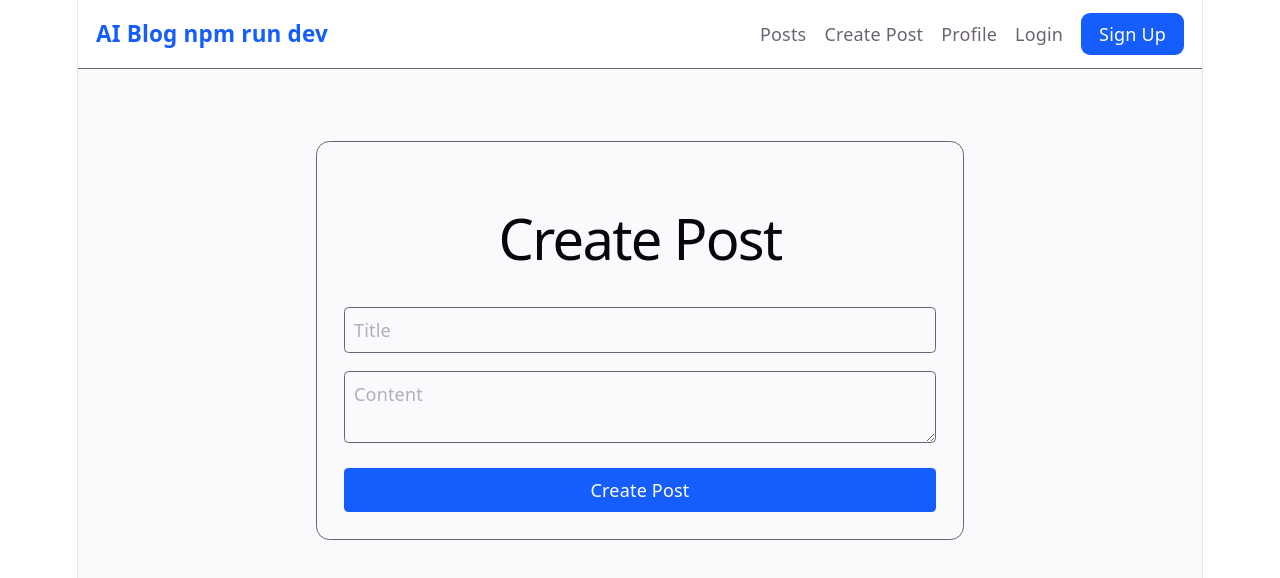
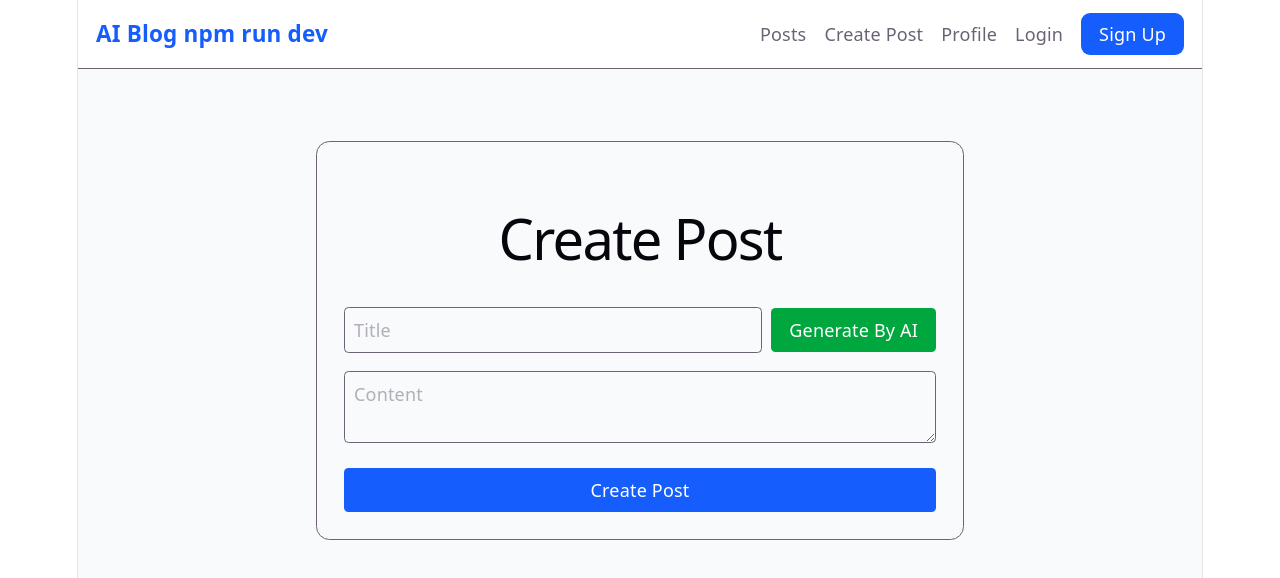
Before and after one commit to rajesh23205/BlogAI-UI, a React (Vite) app: page /create in a window 1280 px wide. Shown: the top 578 px of the page. Built offline with nearby package versions, Linux system fonts and the light colour scheme.

Commit message:
generate by ai button added

```diff
--- a/src/pages/CreatePostPage.tsx
+++ b/src/pages/CreatePostPage.tsx
@@ -40,13 +40,26 @@ export default function CreatePostPage() {
       <form onSubmit={handleSubmit} className="space-y-4">
 
         {/* TITLE */}
+        <div className="flex gap-2 items-center">
+
+  {/* TITLE INPUT */}
   <input
     name="title"
     value={form.title}
     onChange={handleChange}
     placeholder="Title"
-          className="w-full border p-2 rounded"
+    className="flex-1 border p-2 rounded"
   />
+
+  {/* BUTTON */}
+  <button
+    type="button"
+    className="bg-green-600 text-white px-4 py-2 rounded whitespace-nowrap"
+  >
+    Generate By AI
+  </button>
+
+</div>
 
         {/* CONTENT */}
         <textarea
```
Lines whose indentation alone changed are shown as unchanged.
